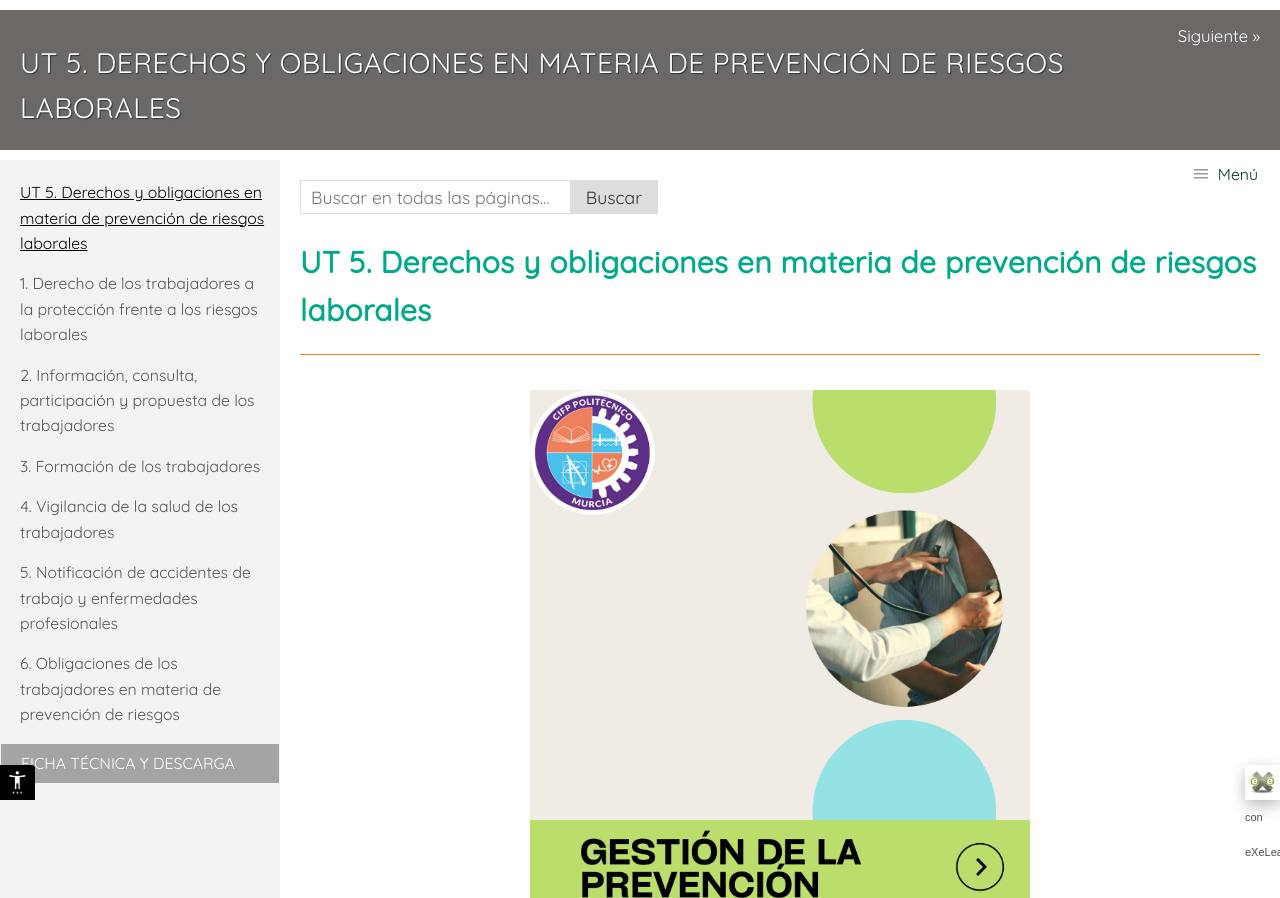
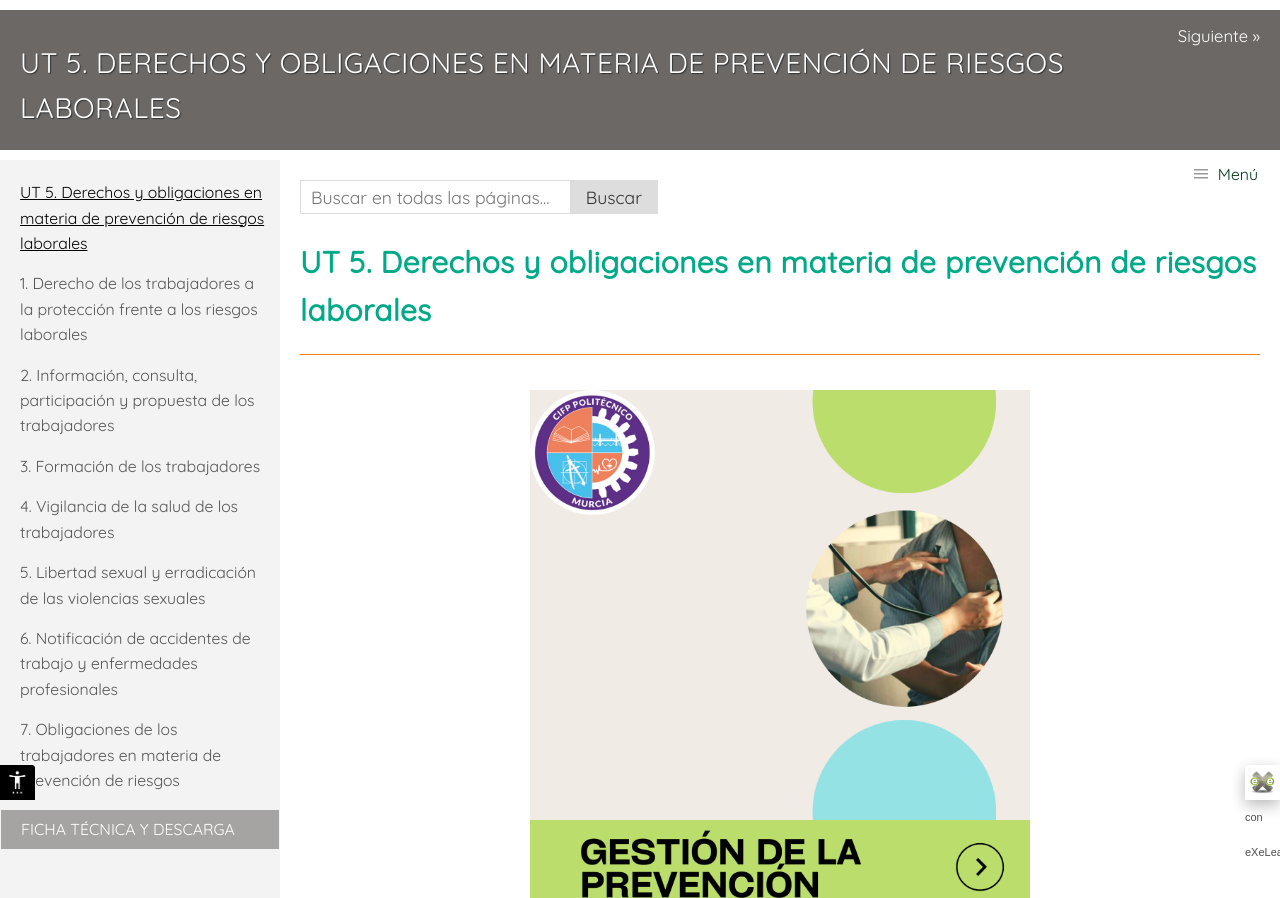
Before and after one commit to joseandressanz/UT-5.-Derechos-y-Obligaciones-en-Materia-de-PRL, a plain HTML site: page index.html in a window 1280 px wide. Shown: the top 898 px of the page. Drawn offline with Linux system fonts and the light colour scheme.

Commit message:
Add files via upload

```diff
--- a/index.html
+++ b/index.html
@@ -41,8 +41,9 @@
       <li><a href="44_consecuencias_de_los_controles_de_vigilancia_de_la_salud.html" class="no-ch">4.4. Consecuencias de los controles de vigilancia de la salud</a></li>
    </ul>
    </li>
-   <li><a href="5_notificacin_de_accidentes_de_trabajo_y_enfermedades_profesionales.html" class="no-ch">5. Notificación de accidentes de trabajo y enfermedades profesionales</a></li>
-   <li><a href="6_obligaciones_de_los_trabajadores_en_materia_de_prevencin_de_riesgos.html" class="no-ch">6. Obligaciones de los trabajadores en materia de prevención de riesgos</a></li>
+   <li><a href="5_libertad_sexual_y_erradicacin_de_las_violencias_sexuales.html" class="no-ch">5. Libertad sexual y erradicación de las violencias sexuales</a></li>
+   <li><a href="6_notificacin_de_accidentes_de_trabajo_y_enfermedades_profesionales.html" class="no-ch">6. Notificación de accidentes de trabajo y enfermedades profesionales</a></li>
+   <li><a href="7_obligaciones_de_los_trabajadores_en_materia_de_prevencin_de_riesgos.html" class="no-ch">7. Obligaciones de los trabajadores en materia de prevención de riesgos</a></li>
    <li><a href="_ficha_tcnica_y_descarga_.html" class="no-ch">- Ficha técnica y descarga -</a></li>
 </ul>
 </nav>
```
Also changed, not shown: Grafico_Mapa_Conceptual_Esquema_Bombilla_3D_Multicolor_(1).png (added).
